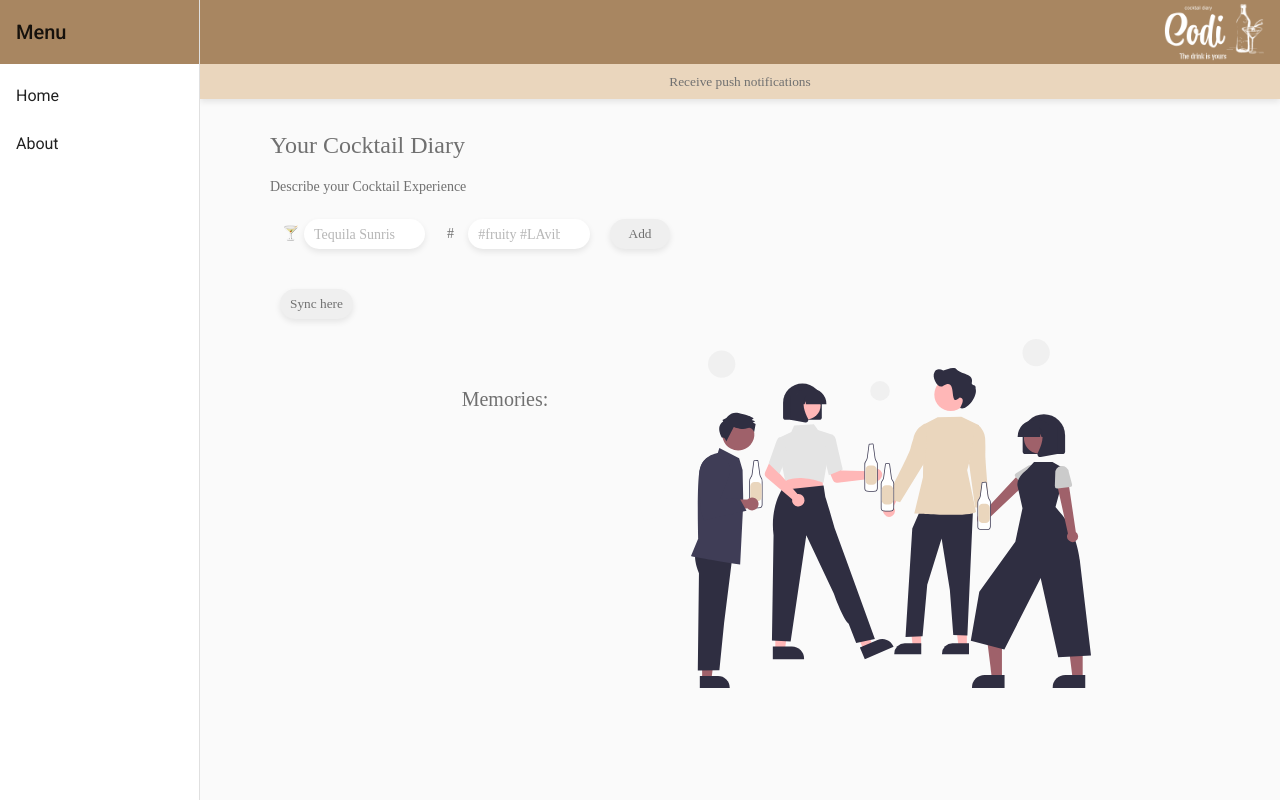
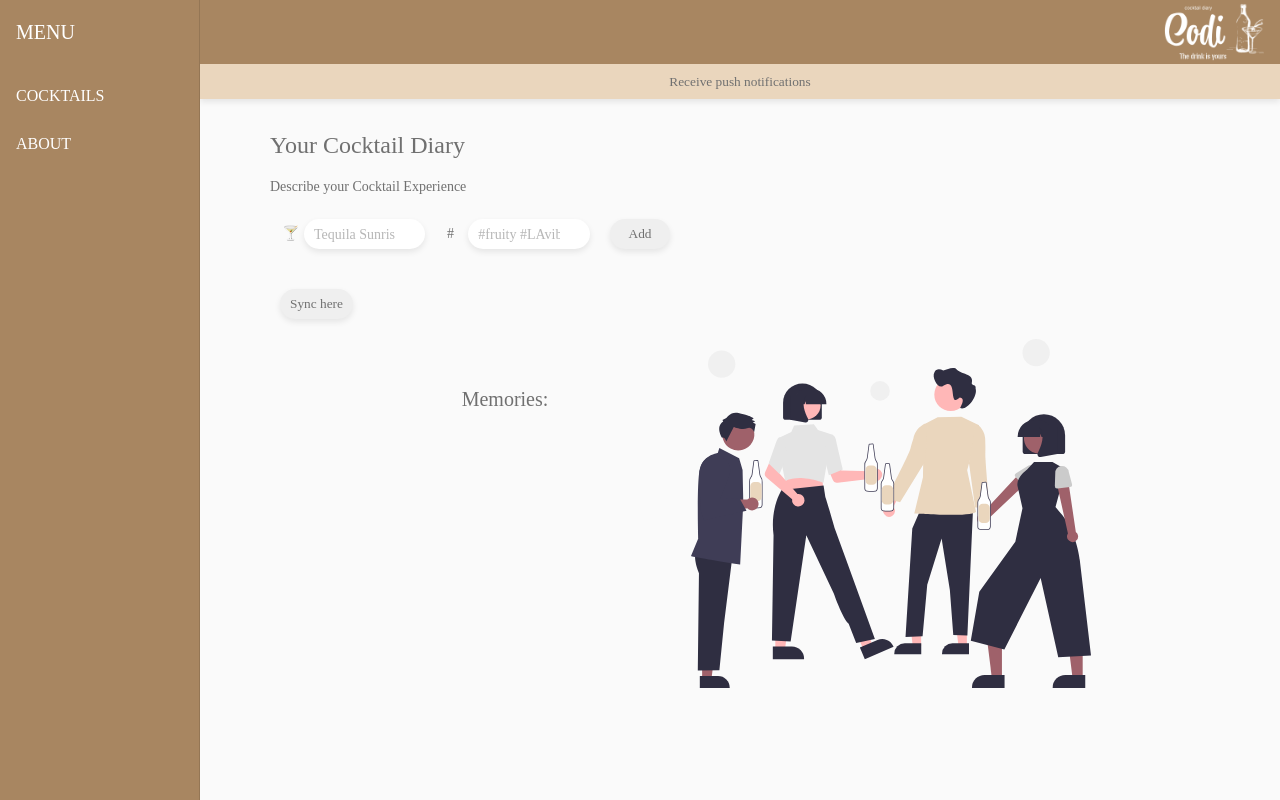
Before and after one commit to Blonas-collab/PWA-CoDi, an Angular app: page / in a window 1280 px wide. Built offline with nearby package versions, Linux system fonts and the light colour scheme.

Commit message:
Anpassung Menue Farbe und Schrift

```diff
--- a/src/app/nav/nav.component.css
+++ b/src/app/nav/nav.component.css
@@ -26,3 +26,19 @@
 span {
   width: 100%;
 }
+
+.sidenav {
+  background: #A88661;
+}
+
+.mat-list-item {
+  font-family: Oswald;
+  font-size: 16px;
+  color: white;
+}
+
+.nav-menu {
+  font-family: Oswald;
+  font-size: 20px;
+  color: white;
+}
--- a/src/app/nav/nav.component.html
+++ b/src/app/nav/nav.component.html
@@ -3,10 +3,10 @@
       [attr.role]="(isHandset$ | async) ? 'dialog' : 'navigation'"
       [mode]="(isHandset$ | async) ? 'over' : 'side'"
       [opened]="(isHandset$ | async) === false">
-    <mat-toolbar>Menu</mat-toolbar>
+    <mat-toolbar class="nav-menu">MENU</mat-toolbar>
     <mat-nav-list>
-      <a mat-list-item routerLink="">Home</a>
-      <a mat-list-item routerLink="about">About</a>
+      <a mat-list-item routerLink="">COCKTAILS</a>
+      <a mat-list-item routerLink="about">ABOUT</a>
     </mat-nav-list>
   </mat-sidenav>
   <mat-sidenav-content>
```
